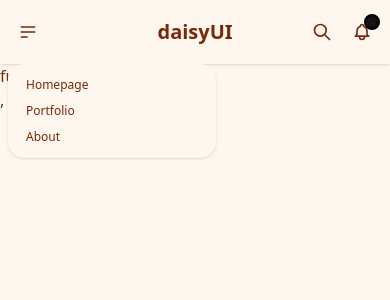
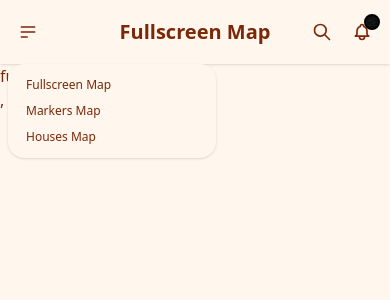
Before and after one commit to AlexanderEstebanZapata1994/angular-maps, an Angular app: page /fullscreen in a window 390 px wide. Both pictures are taken after a click on the button 28 px from the left and 32 px from the top of the page. Shown: the top 300 px of the page. Built offline with nearby package versions, Linux system fonts and the light colour scheme.

Commit message:
feat: implement responsive Navbar component with dynamic routing and page title synchronization

```diff
--- a/src/app/shared/components/navbar/navbar.html
+++ b/src/app/shared/components/navbar/navbar.html
@@ -8,14 +8,17 @@
         </svg>
       </div>
       <ul tabindex="-1" class="menu menu-sm dropdown-content bg-base-100 rounded-box z-1 mt-3 w-52 p-2 shadow">
-        <li><a>Homepage</a></li>
-        <li><a>Portfolio</a></li>
-        <li><a>About</a></li>
+        @for(route of routes; track route.path) {
+        <li>
+          <a [routerLink]="[route.path]" [title]="route.title" routerLinkActive="active">{{ route.title }}</a>
+        </li>
+        }
       </ul>
     </div>
   </div>
   <div class="navbar-center">
-    <a class="btn btn-ghost text-xl">daisyUI</a>
+    <!-- <a class="btn btn-ghost text-xl">daisyUI</a> -->
+    <a class="btn btn-ghost text-xl">{{ pageTitle$ | async}}</a>
   </div>
   <div class="navbar-end">
     <button class="btn btn-ghost btn-circle">
--- a/src/app/shared/components/navbar/navbar.ts
+++ b/src/app/shared/components/navbar/navbar.ts
@@ -1,9 +1,28 @@
-import { ChangeDetectionStrategy, Component } from '@angular/core';
+import { ChangeDetectionStrategy, Component, inject } from '@angular/core';
+import { routes } from '../../../app.routes';
+import { NavigationEnd, Router, RouterLink, RouterLinkActive } from '@angular/router';
+import { filter, map } from 'rxjs';
+import { AsyncPipe } from '@angular/common';
 
 @Component({
   selector: 'app-navbar',
-  imports: [],
+  imports: [RouterLink, RouterLinkActive, AsyncPipe],
   templateUrl: './navbar.html',
   changeDetection: ChangeDetectionStrategy.Eager,
 })
-export class Navbar {}
+export class Navbar {
+
+  private router = inject(Router);
+  routes = routes
+    .filter(route => route.path != '**')
+    .map(route => ({
+      path: route.path,
+      title: `${route.title ?? 'Maps in Angular'}`
+    }));
+
+  pageTitle$ = this.router.events.pipe(
+    filter(event => event instanceof NavigationEnd),
+    map(event => event.url),
+    map(url => routes.find(route => `/${route.path}` === url)?.title)
+  )
+}
```
